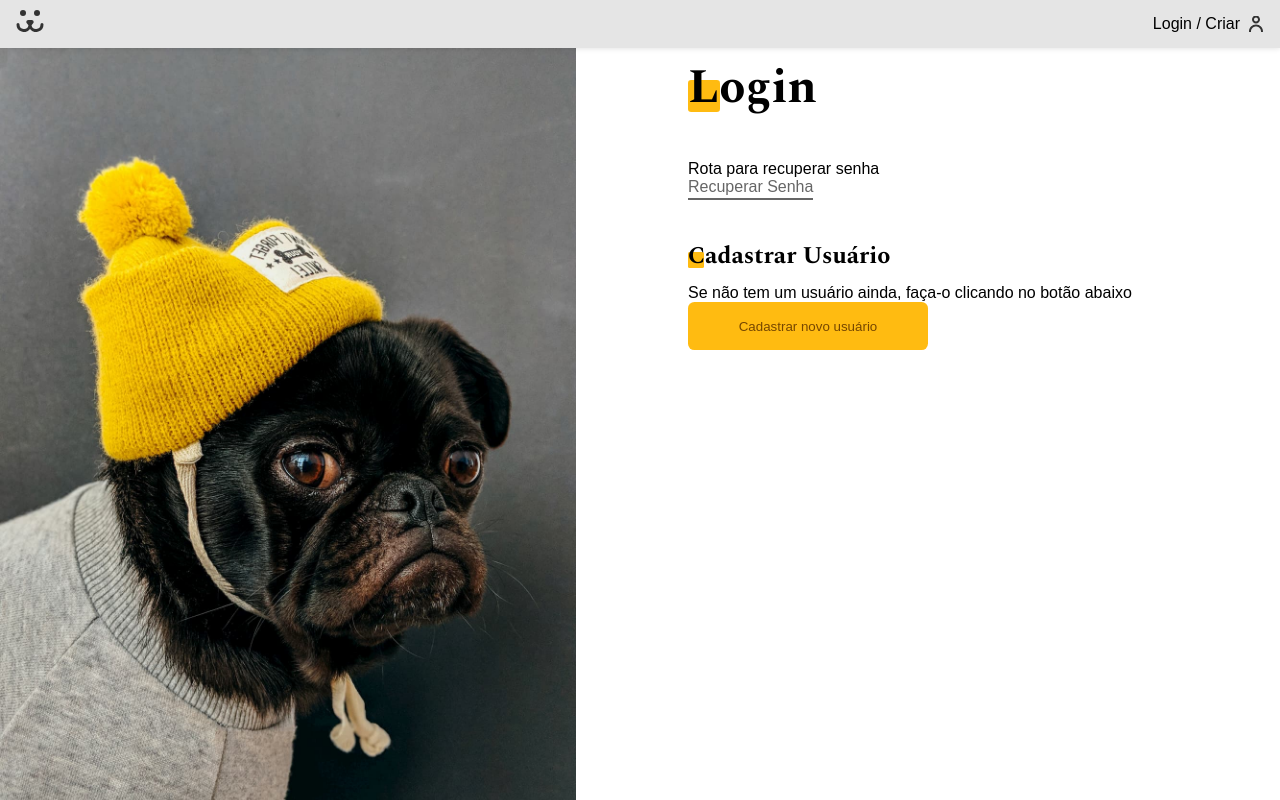
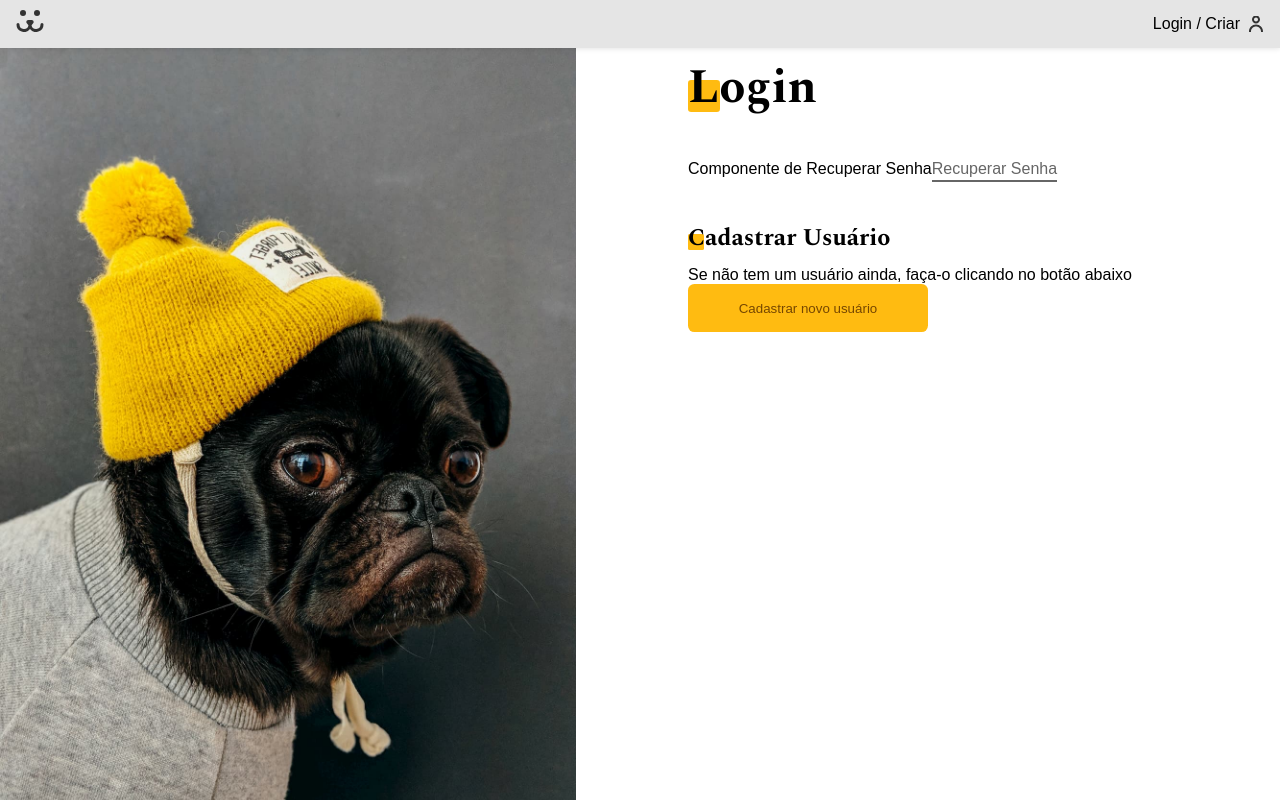
Before and after one commit to Hiaguedes/dogs, a React (Create React App) app: page /login/recuperar-senha in a window 1280 px wide. Built offline with nearby package versions, Linux system fonts and the light colour scheme.

Commit message:
fix login head

```diff
--- a/src/pages/Login/LoginUser.tsx
+++ b/src/pages/Login/LoginUser.tsx
@@ -5,7 +5,8 @@ import { routes } from '../../utils/apiRoute';
 import useFetch from '../../hooks/useFetch';
 import useForm from '../../hooks/useForm';
 import { useLoginContext } from '../../contexts/LoginContext';
-import { createBrowserHistory } from 'history'
+import { createBrowserHistory } from 'history';
+import useHead from '../../hooks/useHead'
 
 const LoginUser = () => {
     const initialState = {
@@ -17,6 +18,7 @@ const LoginUser = () => {
     const [ value, erro , Change, validate  ] = useForm(initialState);
     const { username, password } = value;
     const history = createBrowserHistory();
+    useHead('Login')
 
 
     const handleSubmit = (e: any) => {
--- /dev/null
+++ b/src/pages/Login/RecoverPassword.tsx
@@ -0,0 +1,13 @@
+import React from 'react';
+import useHead from '../../hooks/useHead'
+
+const RecoverPassword = () => {
+    useHead('Recuperar a senha')
+    return(
+        <>
+            Componente de Recuperar Senha
+        </>
+    )
+}
+
+export default RecoverPassword
--- a/src/pages/Login/index.tsx
+++ b/src/pages/Login/index.tsx
@@ -1,14 +1,14 @@
-import React from 'react'
-import { Routes, Route, Link } from 'react-router-dom'
-import useHead from '../../hooks/useHead'
-import RegisterNewUser from './RegisterNewUser'
+import React from 'react';
+import { Routes, Route, Link } from 'react-router-dom';
+import RegisterNewUser from './RegisterNewUser';
 import LoginUser from './LoginUser';
 import Button from '../../components/Button';
-import { LoginAnimateToRight, ForgotPassword, Subtitle, LoginImage } from './login.styles'
-import Title from '../../components/Title'
+import { LoginAnimateToRight, ForgotPassword, Subtitle, LoginImage } from './login.styles';
+import Title from '../../components/Title';
+import RecoverPassword from './RecoverPassword';
 
 const Login	= () => {
-    useHead('Login')
+
     return (
         <div style={{display: 'flex'}}>
         <LoginImage />
@@ -16,7 +16,7 @@ const Login	= () => {
             <Title>Login</Title>
                 <Routes>
                     <Route path='/' element={<LoginUser />} />
-                    <Route path='recuperar-senha' element={<p>Rota para recuperar senha</p>} />
+                    <Route path='recuperar-senha' element={<RecoverPassword />} />
                     <Route path='cadastro' element={<RegisterNewUser />} />
                 </Routes>
                 <>
```
